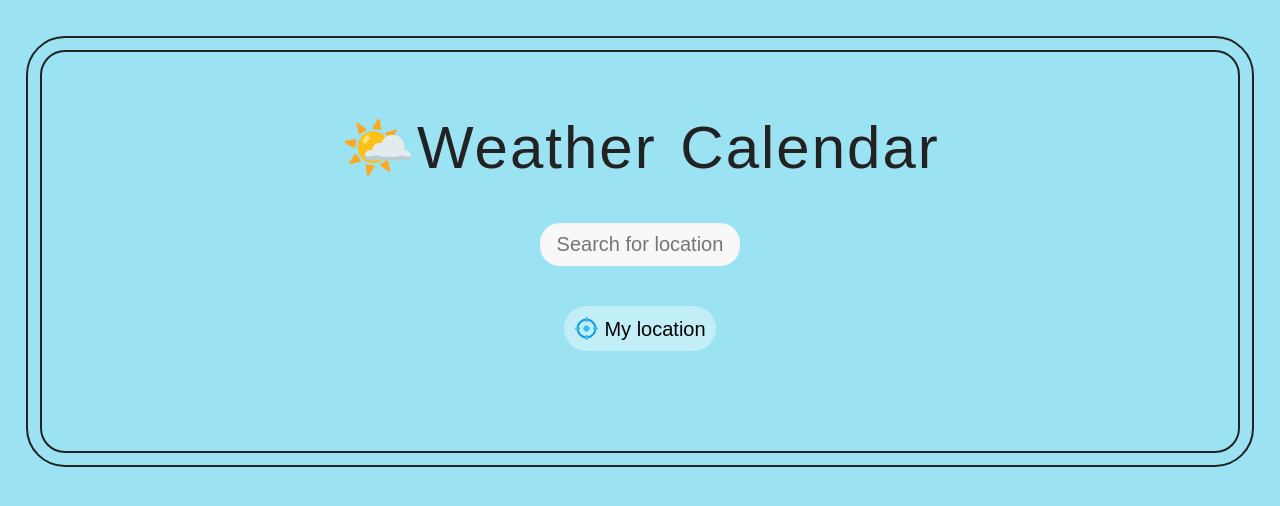
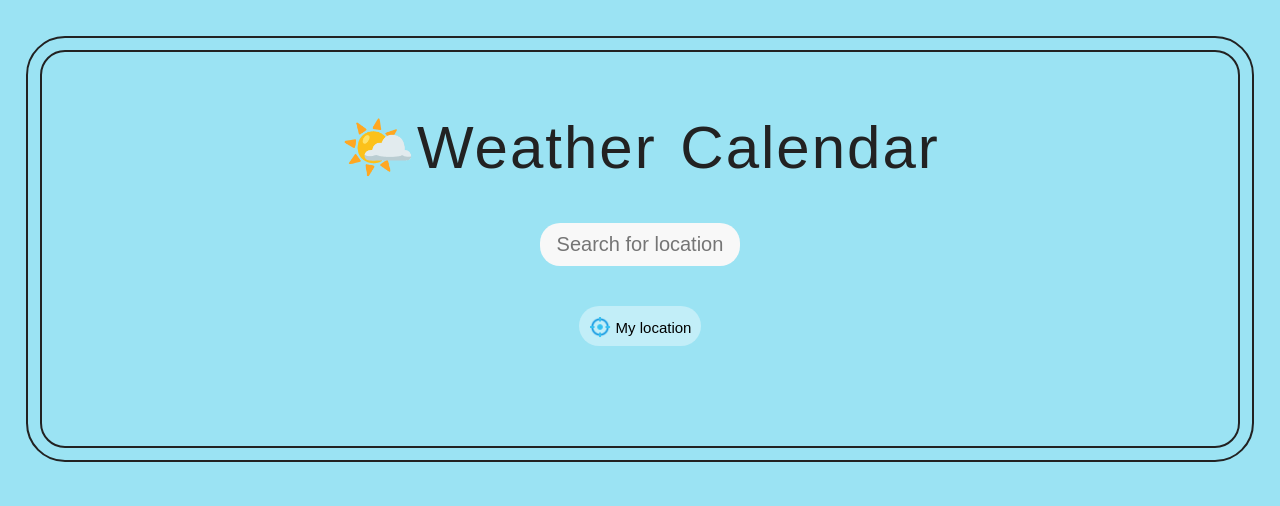
Before and after one commit to AyoubAloui94/Functional-weather, a React (Create React App) app: page / in a window 1280 px wide. Shown: the top 506 px of the page. Built offline with nearby package versions, Linux system fonts and the light colour scheme.

Commit message:
minor tweaks

```diff
--- a/src/index.css
+++ b/src/index.css
@@ -77,8 +77,8 @@ input:focus {
 }
 
 .location-icon {
-  height: 25px;
-  width: 25px;
+  height: 22px;
+  width: 22px;
   margin-bottom: -5px;
   margin-right: 5px;
 }
@@ -222,7 +222,7 @@ input:focus {
 }
 
 .btn {
-  font-size: inherit;
+  font-size: 1.5rem;
   font-family: inherit;
   padding: 1rem;
   border-radius: 25px;
```
